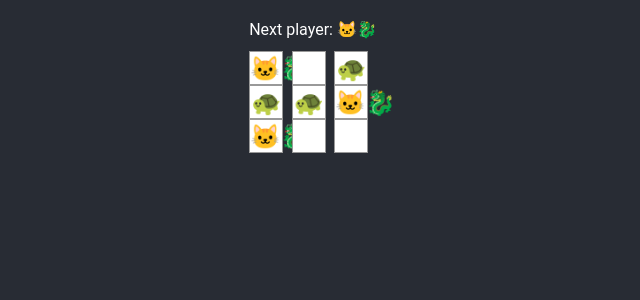
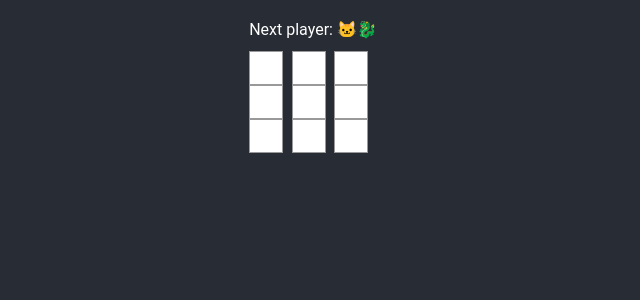
Before and after one commit to JoscaWij/tic-tac-toe, a React (Create React App) app: page / in a window 1280 px wide. Shown: the top 300 px of the page, without its empty margins (312-952 px from the left). Built offline with nearby package versions, Linux system fonts and the light colour scheme.

Commit message:
Fix onClick

```diff
--- a/src/components/Board.js
+++ b/src/components/Board.js
@@ -3,26 +3,13 @@ import React from "react";
 import Square from "./Square";
 
 export default function Board() {
-  let [squares, setSquares] = React.useState([
-    "🐱‍🐉",
-    null,
-    "🐢",
-    "🐢",
-    "🐢",
-    "🐱‍🐉",
-    "🐱‍🐉",
-    null,
-    null,
-  ]);
+  let [squares, setSquares] = React.useState(Array(9).fill(null));
 
   const status = "Next player: 🐱‍🐉";
 
   function handleClick(i) {
-    /*     const squares = squares.slice();
-    squares[i] = "✌";
-    setSquares({ squares: squares }); */
-    const squaresCopy = squares.slice();
-    squaresCopy[i] = "✌";
+    const squaresCopy = [...squares];
+    squaresCopy[i] = "🐱‍🐉";
     setSquares(squaresCopy);
     console.log(squaresCopy);
   }
--- a/src/components/Square.js
+++ b/src/components/Square.js
@@ -3,7 +3,7 @@ import React from "react";
 
 export default function Square(props) {
   return (
-    <button className="square" onClick={() => props.onClick()}>
+    <button className="square" onClick={props.onClick}>
       {props.value}
     </button>
   );
```
